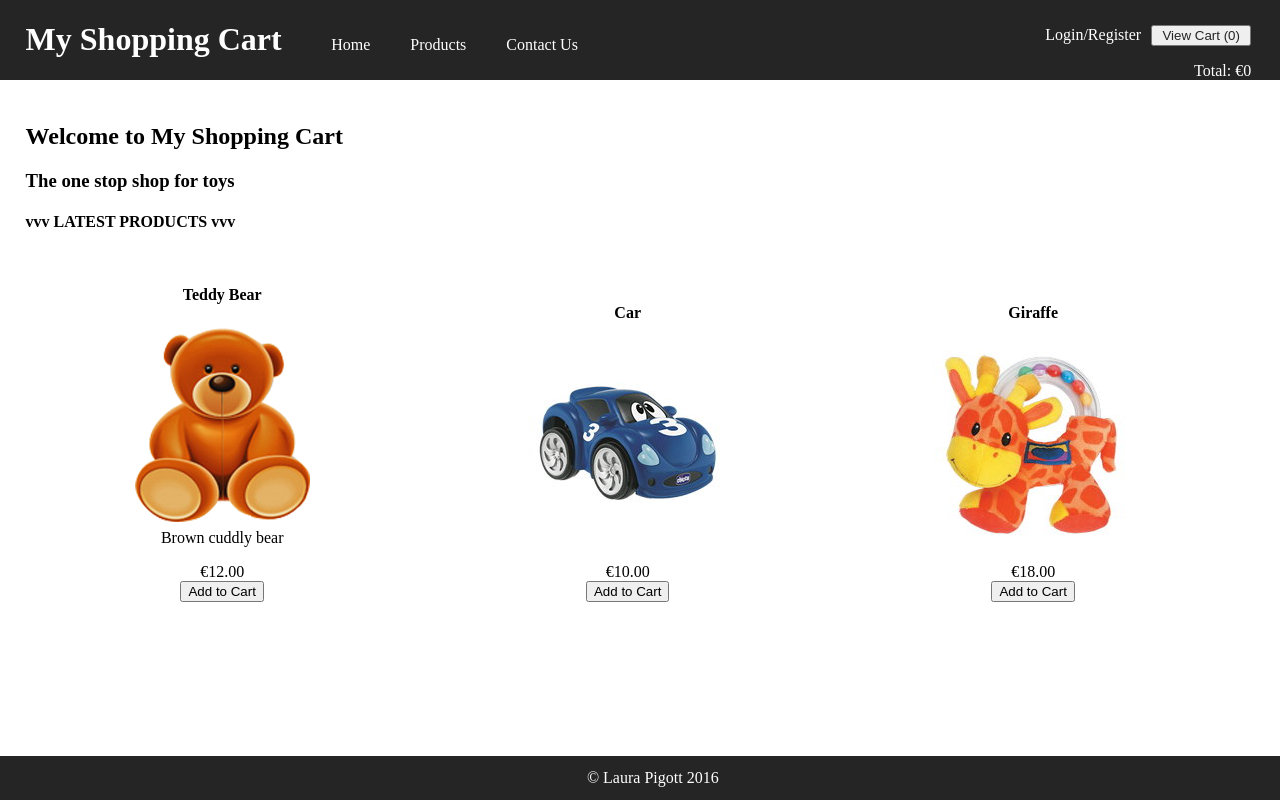
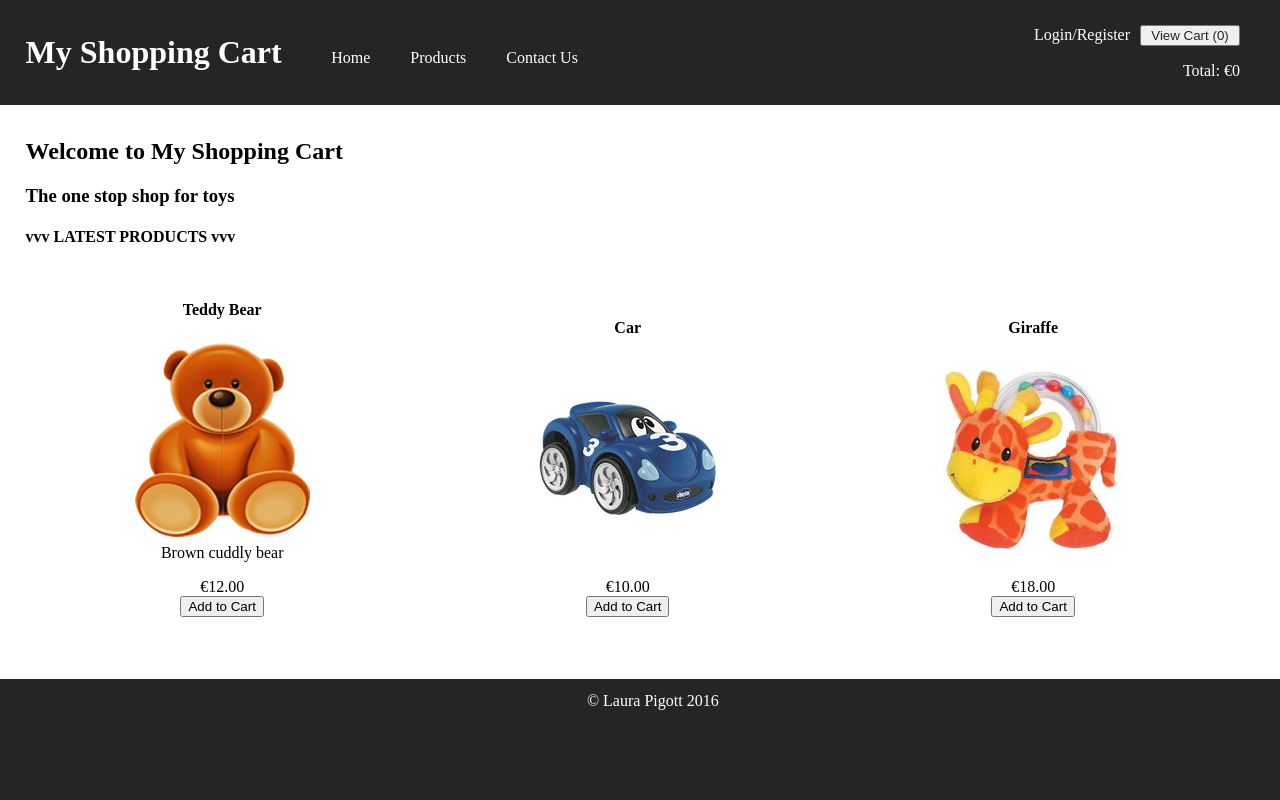
Before and after one commit to pigottlaura/SSP2_Assignment01_ShoppingCart, a PHP site: page /page.php in a window 1280 px wide; the page is wider, and only the part inside the window is pictured. Run offline with PHP 8.4, Linux system fonts and the light colour scheme; data comes from the database, SQL or seed files in the repository; some libraries are stand-ins or nearby versions.

Commit message:
Restyling Header/Footer layout

```diff
--- a/css/styles.css
+++ b/css/styles.css
@@ -6,20 +6,15 @@ html, body, header nav ul {
     padding: 0;
     margin: 0;
 }
-body {
-    margin: 90px auto;
-}
 header, footer {
     width: 100%;
     max-height: 80px;
-    position: fixed;
     background-color: #252525;
 }
 
 /* HEADER */
 header {
-    top: 0;
-    padding: 0 2%;
+    padding: 1% 2%;
 }
 header > * {
     display: inline-block;
@@ -47,7 +42,7 @@ header a {
 }
 header > div {
     position: absolute;
-    right: 80px;
+    right: 40px;
     top: 25px;
     text-align: right;
     white-space: nowrap;
@@ -96,6 +91,7 @@ footer {
     text-align: center;
     bottom: 0;
     padding: 1%;
+    box-shadow: #252525 0 600px 0 600px;
 }
 
 /* PRODUCTS */
```
